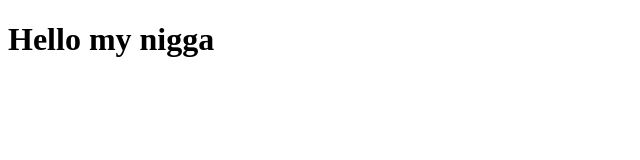
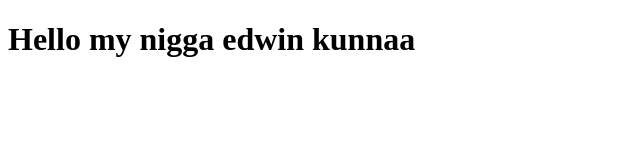
Before and after one commit to m-cnan/Quizzler, a plain HTML site: page index.html in a window 1280 px wide. Shown: the whole page, without its empty margins (0-640 px from the left). Drawn offline with Linux system fonts and the light colour scheme.

Commit message:
Update index.html

```diff
--- a/index.html
+++ b/index.html
@@ -2,6 +2,6 @@
 <html>
 
 <h1>
-    Hello my nigga
+    Hello my nigga edwin kunnaa
 </h1>
 </html>
```
